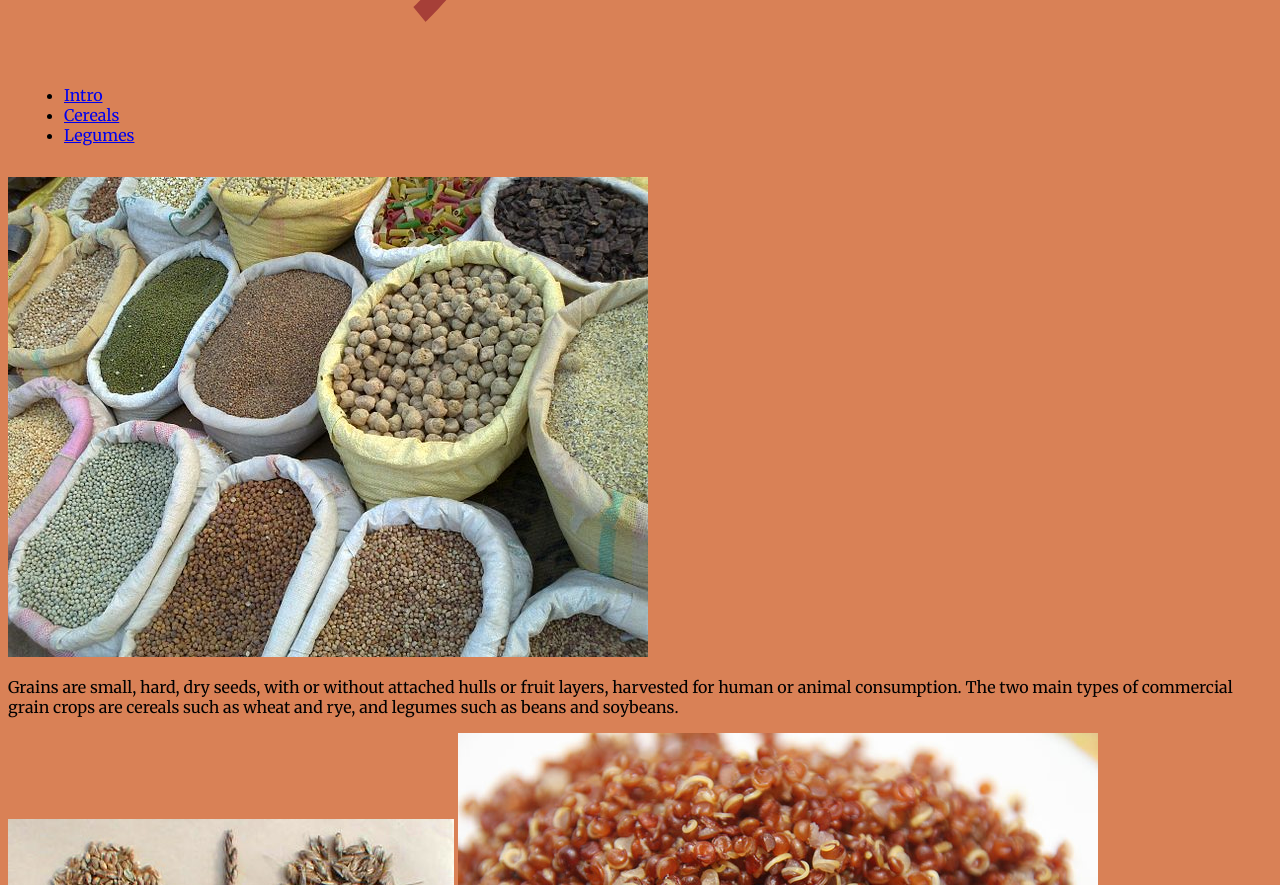
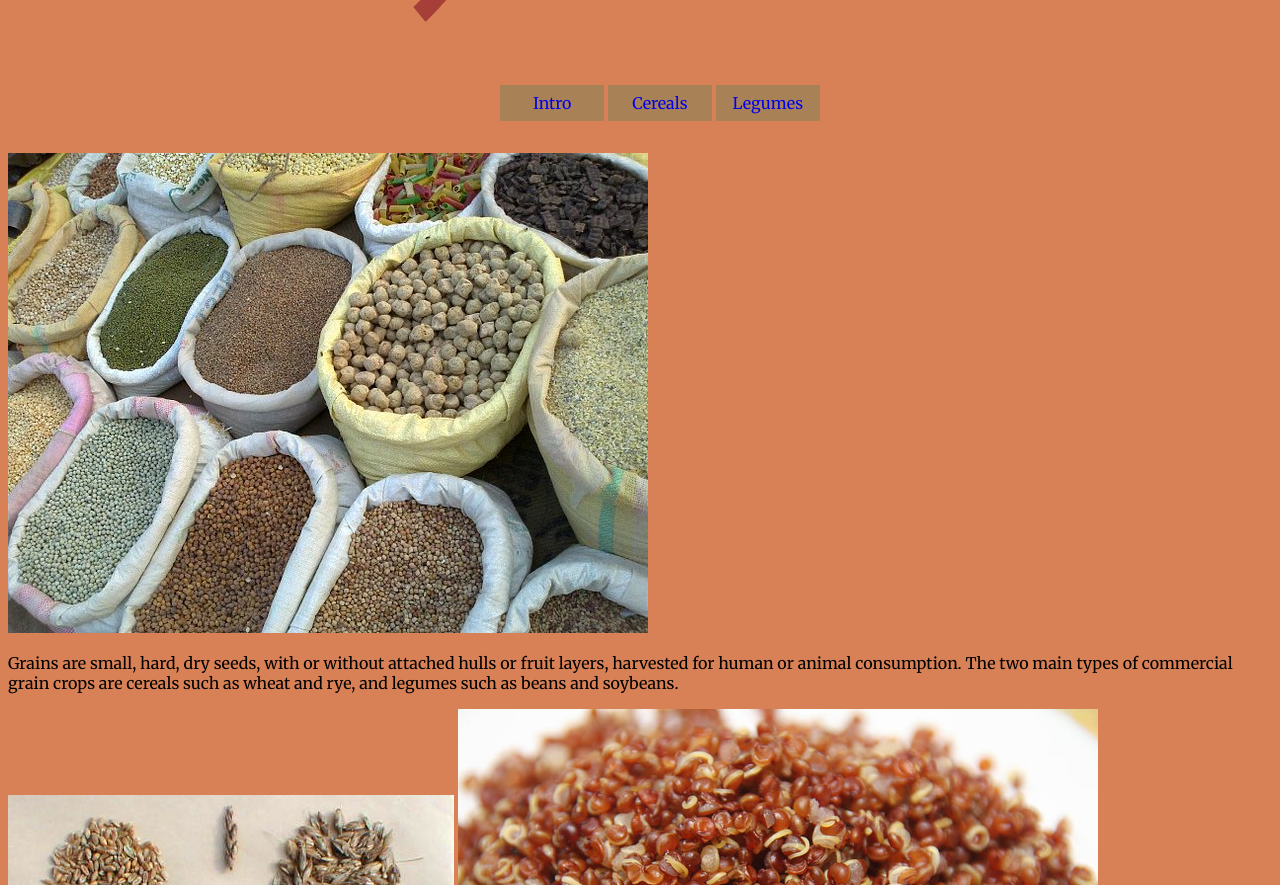
Before and after one commit to ca1tlin22/dsn1674-assignment-5, a plain HTML site: page index.html in a window 1280 px wide. Shown: the part 1335-2220 px from the top of the page. Drawn offline with Linux system fonts and the light colour scheme.

Commit message:
Nav CSS edited

```diff
--- a/css/main.css
+++ b/css/main.css
@@ -12,21 +12,35 @@ header{
   padding: 1em;
 }
 
-.nav{
+nav{
   margin: 0em;
   padding: 0em;
   list-style: none;
   text-align: center;
 }
 
-.nav li {
+nav li{
+  margin: 0em;
+  padding: 0em;
   display: inline-block;
 }
 
-.nav a {
-  color:
+nav a{
   display: inline-block;
   padding: 0.5em 0.75em;
-  background-color:#d98156;
-  border-color:#a33f3a;
+  background-color:#a98156;
+  text-decoration: none;
+  border: 2px #a33f3a;
+  border-radius: 1px;
+  width: 5em;
 }
+
+.inset{
+  float: left;
+  width: 150%;
+}
+
+.clear-it{
+  float: right;
+  width: 50%;
+}
```
